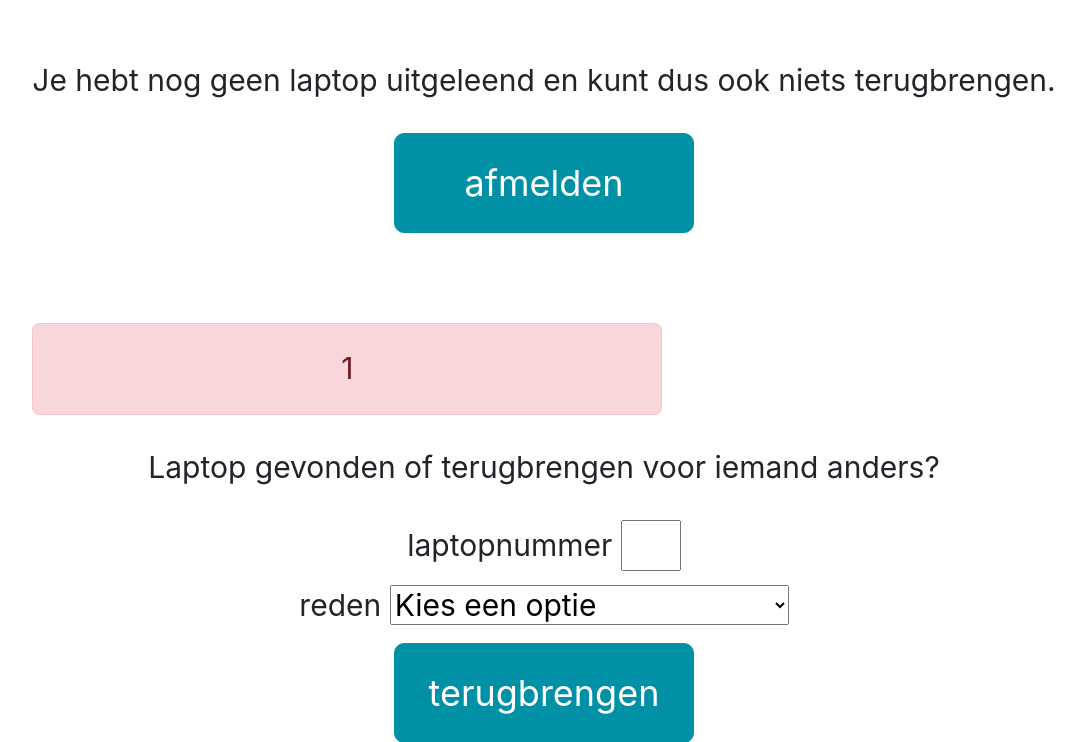
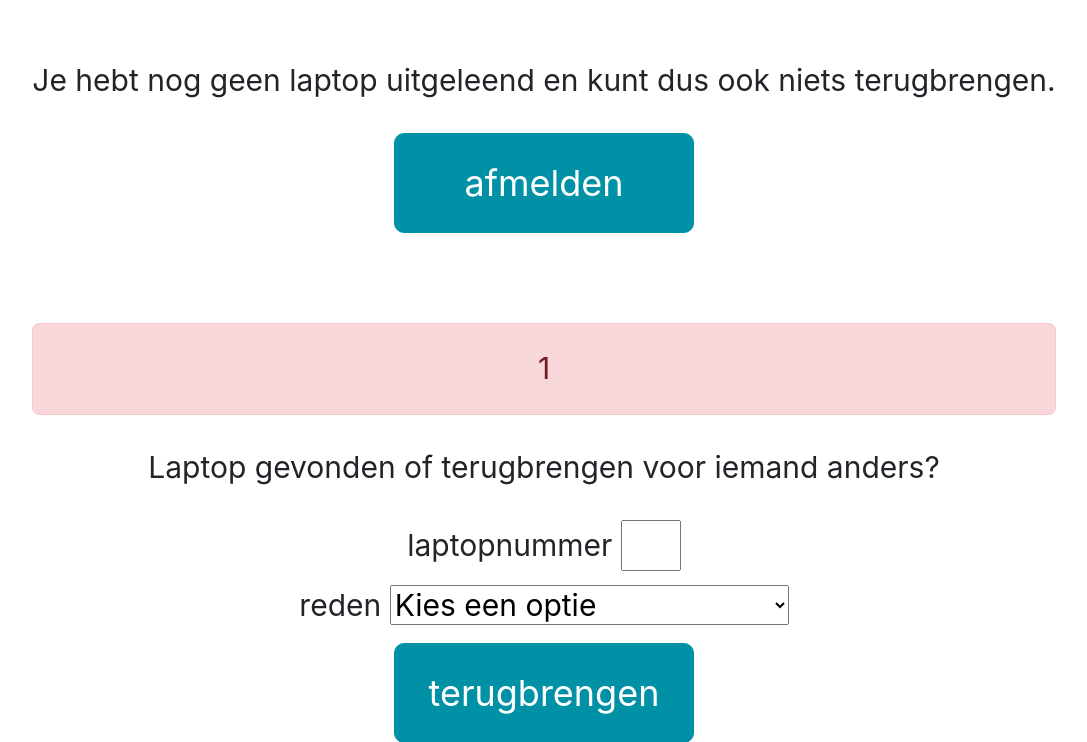
Before and after one commit to MichielMuller1/projectembedded, a PHP site: page /terugbrengenFout.php in a window 1280 px wide. Shown: the top 742 px of the page, without its empty margins (96-1183 px from the left). Run offline with PHP 8.4, Linux system fonts and the light colour scheme; the visitor is signed in with stand-in values (Sample User, id 1).

Commit message:
website foutje aangepast + dockercompose uit website folder

```diff
--- a/website/terugbrengenFout.php
+++ b/website/terugbrengenFout.php
@@ -20,15 +20,16 @@ session_start();
         <button type="submit" value="7" name="afmelden" id="afmelden">afmelden</button>
     </form>
 
-<!--dit uitvoeren als de laptopnummer die je kan ingeven hieronder ingegeven was maar niet uitgeleend was.-->
-    <?php
+
+    <form action="terugbrengenVoorAnder.php" method="post">
+        <!--dit uitvoeren als de laptopnummer die je kan ingeven hieronder ingegeven was maar niet uitgeleend was.-->
+        <?php
         if (isset($_SESSION["foutmelding"])){
             ?>
-            <div class="alert alert-danger foutmeding mt-5" role="alert" id="uitleenError"><?=$_SESSION["foutmelding"]?></div>
+            <div class="alert alert-danger mt-5" role="alert" id="uitleenError"><?=$_SESSION["foutmelding"]?></div>
             <?php
         }
-    ?>
-    <form action="terugbrengenVoorAnder.php" method="post">
+        ?>
         <p>Laptop gevonden of terugbrengen voor iemand anders?</p>
         <div><label for="laptopNr">laptopnummer</label>
             <input type="number" name="laptopNr" id="laptopNr" required></div>
```
Also changed, not shown: docker-compose.yml (renamed from website/docker-compose.yml).
